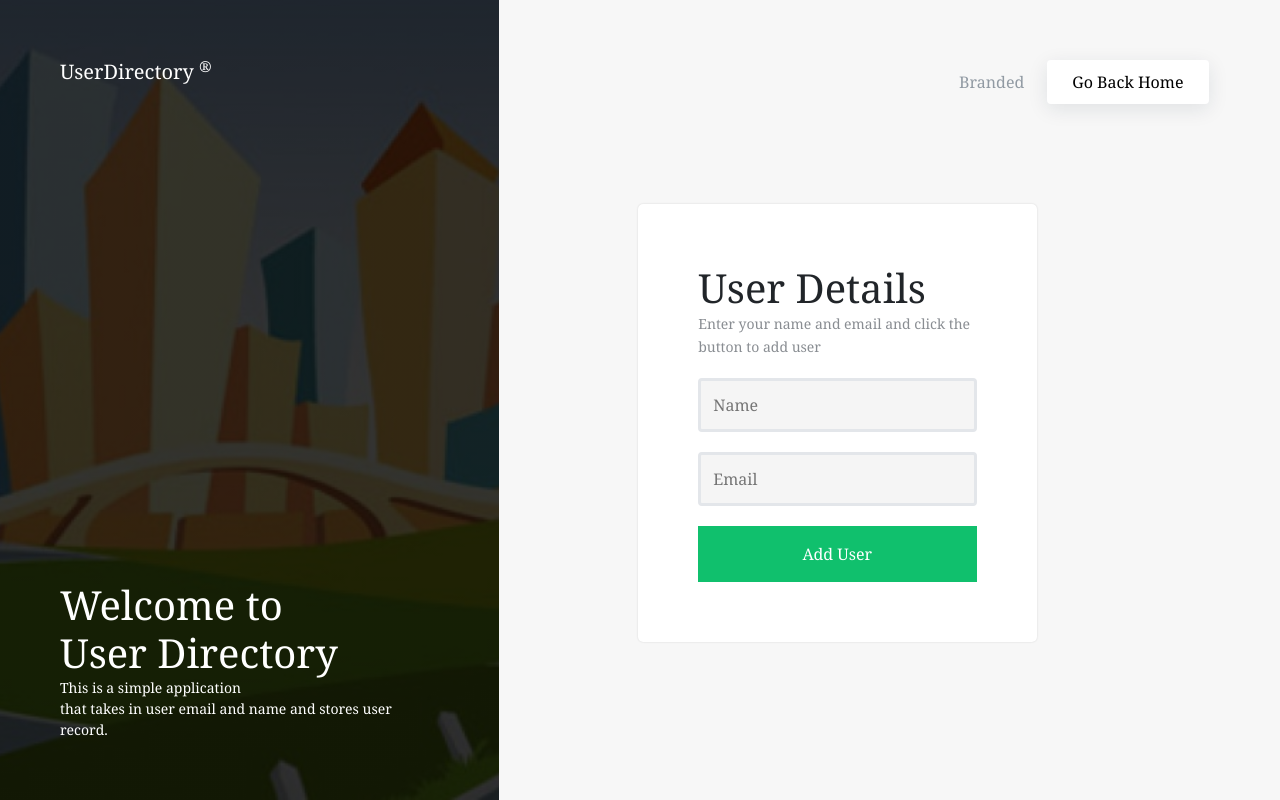
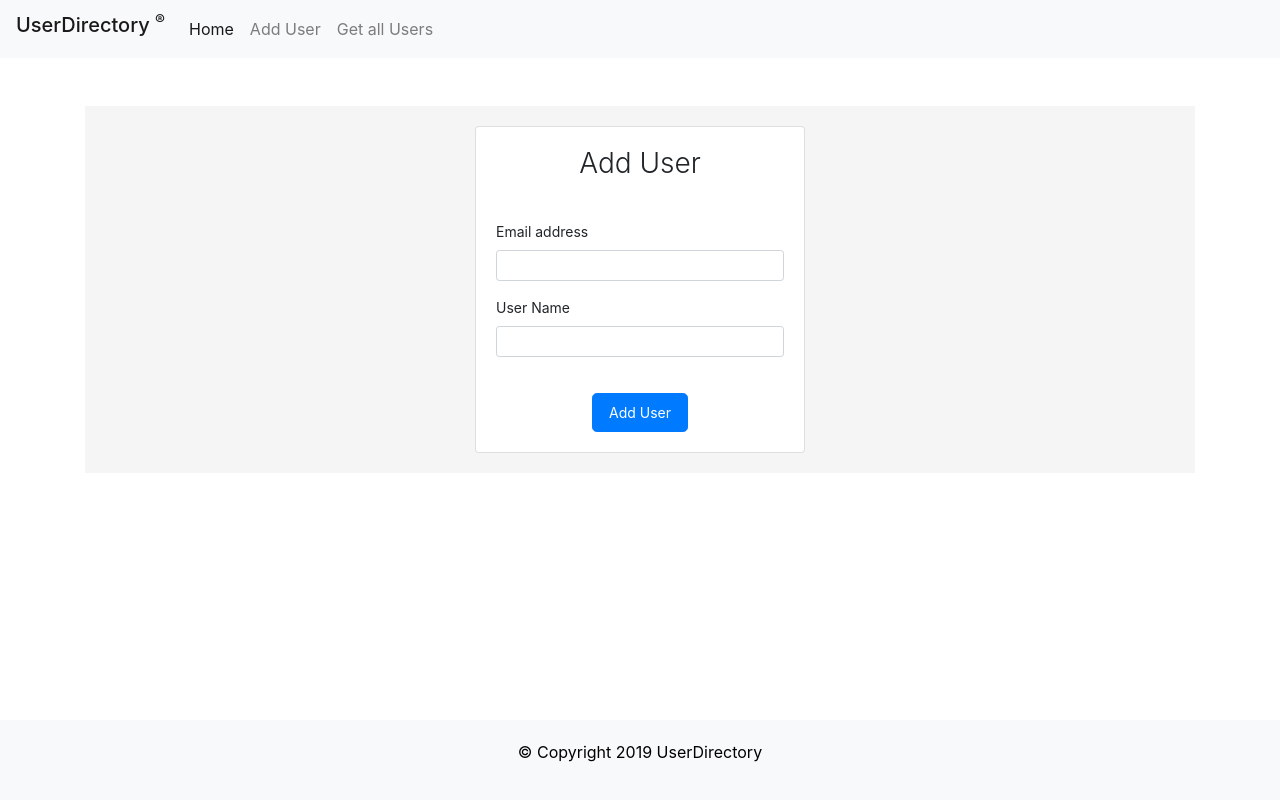
Before and after one commit to valentineezeh/user_directory, a Django app: page /add/ in a window 1280 px wide. Run offline with Django 3.2, Linux system fonts and the light colour scheme; parts of the project's set-up code (start-up, migrations or seed data) failed here and were passed over; some libraries are stand-ins or nearby versions.

Commit message:
fix add bug

```diff
--- a/apps/userdirectory_app/static/userdirectory_app/css/main.css
+++ b/apps/userdirectory_app/static/userdirectory_app/css/main.css
@@ -1,210 +1,35 @@
-
-/* General Style */
-
-* {
-    box-sizing: border-box;
+html,body {
+	height: 100%;
 }
 
-body, html {
-    padding: 0;
-    margin: 0;
-    font-family: "Georgia"
+.global-container{
+	height:100%;
+	display: flex;
+	align-items: center;
+	justify-content: center;
+	background-color: #f5f5f5;
 }
 
-body {
-    background-color: rgb(247, 247, 247) !important;
+form{
+	padding-top: 10px;
+	font-size: 14px;
+	margin-top: 30px;
 }
 
-::-webkit-scrollbar {
-    background: transparent;
-    width: 8px;
-    height: 8px;
-  }
-  ::-webkit-scrollbar-thumb {
-    background-color: #1ba01f53;
-    border-radius: 20px;
-  }
-  ::-webkit-scrollbar-thumb:hover {
-    background-color: rgba(0, 0, 0, 0.3);
+.card-title{
+	font-weight:300;
+	/* text-align: center; */
 }
 
-  /* .margin */
-
-  h1, h2, h3, h4, h5, h6, p, i, a {
-      margin: 0;
-  }
-
-  #labelId {
-      width: 100%
-  }
-
-  input {
-    width: 100%;
-    background: #F5F5F5;
-    border: 3px solid #E3E6EA;
-    border-radius: 4px;
-    padding: 12px;
-  }
-
-  .input_div {
-    overflow: auto;
-    width: 100%;
-    margin-top: 20px;
-    margin-bottom: 20px;
-}
-
-.btn_full_width {
-    overflow: auto;
-    width: 100% !important;
-}
-
-.btn_full_width button {
-    width: 100%;
-    padding: 16px 30px;
-    border: none;
-    cursor: pointer;
-}
-
-.green_btn button {
-    background-color: #10C06D;
-    color: #ffffff;
-    transition: .4s;
-}
-
-.green_btn button:hover {
-    background-color: #0da45d;
-}
-/*  */
-
-/* Login Page */
-
-.add_user_left_section {
-    width: 39%;
-    height: 100vh;
-    padding: 60px;
-    background: linear-gradient(rgba(0,0,0,0.8), rgba(0,0,0,0.8)), url("../images/img.jpg");
-    background-position: center center;
-    background-repeat: no-repeat;
-    background-size: cover;
-    float: left;
-
-    display: flex;
-    flex-direction: column;
-    justify-content: space-between;
-    position: fixed;
-
-}
-
-.custom_logo {
-    width: 100%;
-    overflow: auto;
-    float: left;
-
-    color: white;
-}
-
-.welcome_note {
-    width: 100%;
-    float: left;
-    align-self: center;
-    color: white;
-}
-
-.welcome_note p {
+.btn{
 	font-size: 14px;
-    line-height: 21px;
+	margin-top:20px;
 }
 
 
-.add_user_right_section {
-    width: calc(100% - 30.84%);
-    float: left;
-    margin-left: 30.84%;
-}
-
-.add_user_mini_nav {
-    width: 100%;
-    display: flex;
-    flex-direction: row;
-    justify-content: flex-end;
-
-    padding: 60px;
-}
-
-.add_user_mini_nav p {
-    color: #919AA3;
-    margin-top: 10px;
-}
-
-.btn_getStarted {
-    border: none;
-    padding: 10px 25px;
-    box-shadow: 0px 5px 20px rgba(24, 37, 56, 0.1);
-    background-color: #ffffff;
-    border-radius: 4px;
-    cursor: pointer;
-
-    transition: box-shadow .3s, transform .2s;
-}
-
-.btn_getStarted:hover {
-    box-shadow: 0px 5px 5px rgba(24, 37, 56, 0.1);;
-}
-
-.btn_getStarted:active {
-    border: none !important;
-    transform: translateY(4px);
-}
-
-.add_user_mini_nav div {
-    margin-left: 1.5%;
-    margin-right: 1.5%;
-}
-
-.add_user_form_div {
-    width: 45%;
-    margin: 40px 27.5%;
-    background: #FFFFFF;
-    box-shadow: 0px 0px 2px rgba(0, 0, 0, 0.15);
-    border-radius: 5px;
-    padding: 60px;
-    overflow: auto;
-}
-
-.form_title {
-    width: 100%;
-}
-
-.form_title p {
-    color: #898D92;
-    font-size: 14px;
-    line-height: 23px;
-}
-
-.btn_below_link {
-    width: 100%;
-    overflow: auto;
-    display: flex;
-    flex-direction: row;
-    justify-content: space-between;
-    padding-bottom: 15px;
-    padding-top: 15px;
-}
-
-.btn_below_link a {
-    color: #10C06D;
-    text-decoration: none;
-    font-style: normal;
-    font-weight: bold;
-    font-size: 14px;
-    line-height: 19px;
-    transition: .3s;
-}
-
-.btn_below_link a:hover {
-    text-decoration: none;
-    letter-spacing: 1px;
-    color: #10C06D;
+.user-form{
+	width:330px;
+	margin:20px;
 }
 
 .footer {
@@ -213,8 +38,8 @@ body {
 	left: 0;
 	bottom: 0;
 	width: 100%;
-    background-color: #dad6d6;
-    color: rgb(0, 0, 0);
+	background-color: #161212;
+	color: white;
 	text-align: center;
 	padding: 20px;
   }
--- a/apps/userdirectory_app/templates/userdirectory_app/add_user.html
+++ b/apps/userdirectory_app/templates/userdirectory_app/add_user.html
@@ -7,124 +7,87 @@
         <!-- Bootstrap custom settings -->
         <link rel="stylesheet" href="https://maxcdn.bootstrapcdn.com/bootstrap/4.0.0/css/bootstrap.min.css" integrity="sha384-Gn5384xqQ1aoWXA+058RXPxPg6fy4IWvTNh0E263XmFcJlSAwiGgFAW/dAiS6JXm" crossorigin="anonymous">
         <link rel="stylesheet" href="../../static/userdirectory_app/css/main.css">
-        <link rel="stylesheet" href="../../static/userdirectory_app/css/res.css">
          <title>
            Add User
          </title>
         </head>
         <body>
-    <section>
-
-        <div class="add_user_page_main_div">
-
-            <!-- Add user page Left Section -->
-
-            <div class="add_user_left_section">
-
-                <!-- Custom Logo -->
-
-               <div class="custom_logo">
-
+                <nav class="navbar navbar-expand-lg navbar-light bg-light">
+                    <a class="navbar-brand" href="/">
                     <h5>
                         UserDirectory <sup> &reg; </sup>
                     </h5>
+                    </a>
+                    <button class="navbar-toggler" type="button" data-toggle="collapse" data-target="#navbarSupportedContent" aria-controls="navbarSupportedContent" aria-expanded="false" aria-label="Toggle navigation">
+                      <span class="navbar-toggler-icon"></span>
+                    </button>
 
+                    <div class="collapse navbar-collapse" id="navbarSupportedContent">
+                      <ul class="navbar-nav mr-auto">
+                        <li class="nav-item active">
+                          <a class="nav-link" href="/">Home <span class="sr-only">(current)</span></a>
+                        </li>
+                        <li class="nav-item">
+                          <a class="nav-link" href="/add">Add User</a>
+                        </li>
+                        <li class="nav-item">
+                            <a class="nav-link" href="/list">Get all Users</a>
+                          </li>
+                      </ul>
                     </div>
-
-               <!-- Welcome Note -->
-
-               <div class="welcome_note">
-
-                <h1>
-                    Welcome to <br> User Directory
-                </h1>
-
-                <p>
-                    This is a simple application <br>
-                     that takes in user email and name and stores user record.
-                </p>
-
-               </div>
-            </div>
-
-            <!-- Add user page right Section -->
-
-            <div class="add_user_right_section">
-
-                <!-- Nav Section -->
-
-                <div class="add_user_mini_nav">
+                  </nav>
+<div class="container py-5">
 <div>
-                        <p>
-                            Branded
-                        </p>
-                    </div>
-                    <div >
-                        <a href="/">
-                          <button class="btn_getStarted">
-                             Go Back Home
-                            </button>
-                        </a>
-                    </div>
-                </div>
-
-                <!--  -->
-
-                <!-- Form Section -->
-
-                <div class="add_user_form_div">
-
-                    <!-- Add User Form Title -->
-
-                    <div class="form_title">
-                        <h1>
-                            User Details
-                        </h1>
-                        <p>
-                            Enter your name and email and click the button to add user
-                        </p>
-                    </div>
-
-                    <!--  -->
-
-                    <!-- Add User Form Inputs -->
-                    <div class="">
+    <div class="global-container">
+        <div class="card user-form">
+        <div class="card-body">
+          <h3 class="card-title text-center">Add User</h3>
+          <div class="card-text">
             <form action="/create/" method="post">
               {% csrf_token %}
-                            <div class="input_div">
+              <div class="form-group">
+                <label for="email">Email address</label>
+                <input
+                  type="email"
+                  name="email"
+                  class="form-control form-control-sm" id="email" />
+                  {% if errors %}
+                  <p style="color: red">{{ errors.email }}</p>
+                {% endif %}
+              </div>
+              <div class="form-group">
+                <label for="name">User Name</label>
+                <input
+                  type="text"
+                  name="name"
+                  class="form-control form-control-sm" id="name" />
                   {% if errors %}
                   <p style="color: red">{{ errors.name }}</p>
                   {% endif %}
-                              <input
-                               type="text"
-                               name="name" placeholder="Name"  />
-
               </div>
-
-                            <div class="input_div">
-                             {% if errors %}
-                               <p style="color: red">{{ errors.email }}</p>
-                             {% endif %}
-                            <input
-                              type="text"
-                              name="email" placeholder="Email" />
-
-                            </div>
-
-                            <div class="btn_full_width green_btn">
-                                <button
-                                 type="submit"
-                                 onsubmit="window.location.reload()"
-                                >
-                                    Add User
-                                </button>
+              <div class="text-center">
+                  <button type="submit" class="btn btn-primary  btn-lg">Add User</button>
               </div>
             </form>
           </div>
         </div>
       </div>
       </div>
-    </section>
+</div>
+</div>
+<div class="footer" id="footer" style="	z-index: 1;
+position: fixed;
+left: 0;
+bottom: 0;
+width: 100%;
+background-color: #f8f9fa;
+color: black;
+text-align: center;
+padding: 20px;">
+    <footer>
+       <p>&copy; Copyright 2019 UserDirectory</p>
+    </footer>
+</div>
 
     <script src="https://code.jquery.com/jquery-3.2.1.slim.min.js" integrity="sha384-KJ3o2DKtIkvYIK3UENzmM7KCkRr/rE9/Qpg6aAZGJwFDMVNA/GpGFF93hXpG5KkN" crossorigin="anonymous"></script>
     <script src="https://cdnjs.cloudflare.com/ajax/libs/popper.js/1.12.9/umd/popper.min.js" integrity="sha384-ApNbgh9B+Y1QKtv3Rn7W3mgPxhU9K/ScQsAP7hUibX39j7fakFPskvXusvfa0b4Q" crossorigin="anonymous"></script>
--- a/apps/userdirectory_app/urls.py
+++ b/apps/userdirectory_app/urls.py
@@ -6,5 +6,6 @@ urlpatterns = [
     url(r'^$', views.index),
     path('add/', views.add_user),
     path('list/', views.user_list),
-    path('create/', views.create)
+    path('create/', views.create),
+    url(r'^delete/(?P<id>\d+)$', views.user_delete)
 ]
--- a/apps/userdirectory_app/views.py
+++ b/apps/userdirectory_app/views.py
@@ -53,3 +53,8 @@ def user_list(request):
     users = UserDirectory.objects.all()
     context = {'users': users}
     return render(request, 'userdirectory_app/user_list.html', context)
+
+def user_delete(request, id):
+    user = UserDirectory.objects.get(id=id)
+    user.delete()
+    return redirect(user_list)
```
Also changed, not shown: apps/userdirectory_app/templates/userdirectory_app/index.html (+10 -4 lines), apps/userdirectory_app/templates/userdirectory_app/user_list.html (+17 -3 lines), db.sqlite3, 1 other file. Lines whose indentation alone changed are shown as unchanged.
